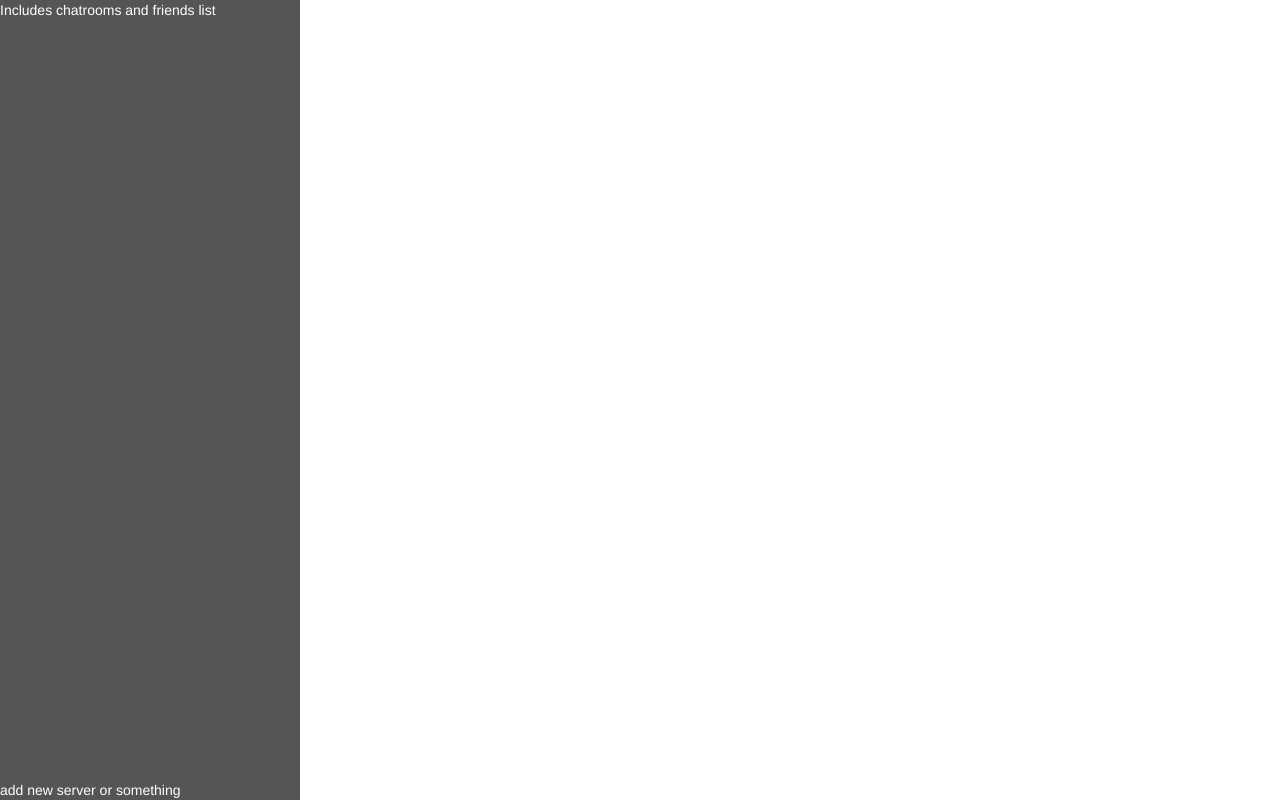
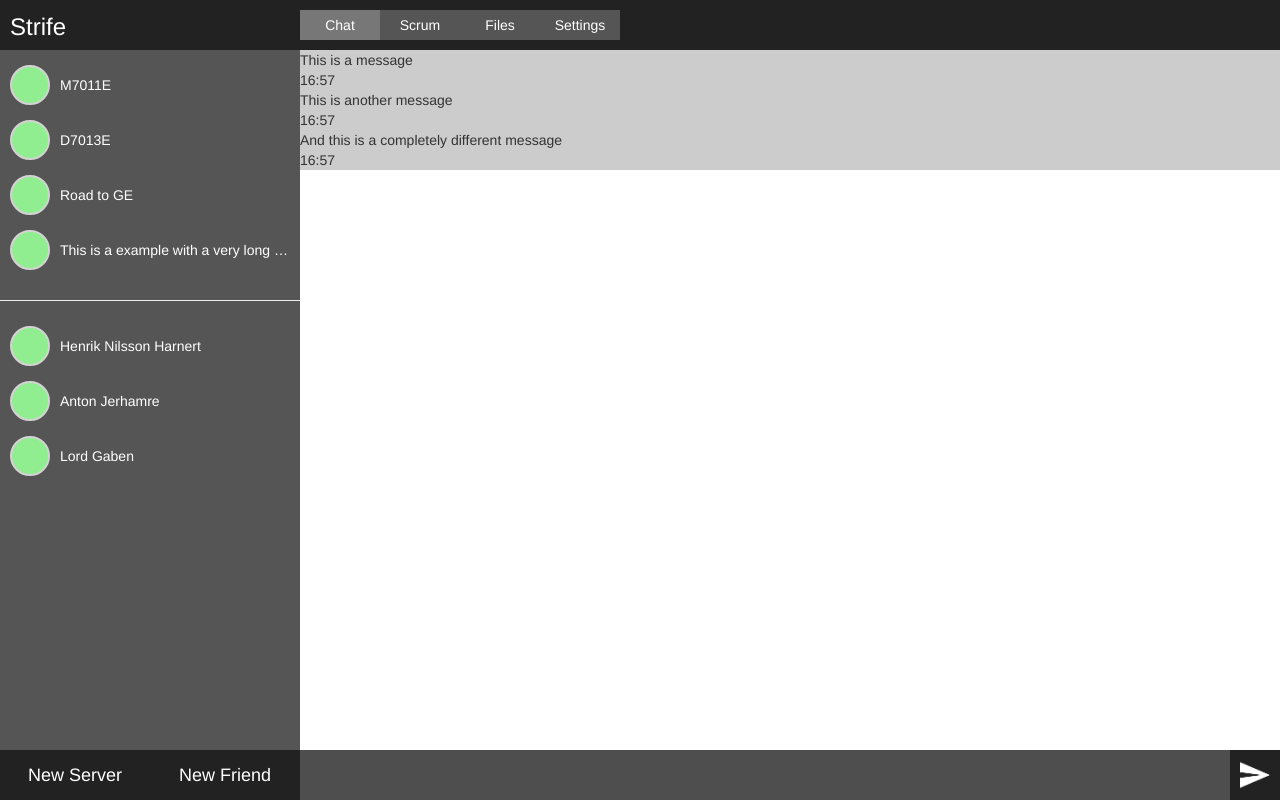
Before and after one commit to Jerhamre/strife, a website: page www/index.html in a window 1280 px wide. Drawn offline with nearby package versions, Linux system fonts and the light colour scheme; files that its build step writes are made by us from their sources.

Commit message:
updated index

```diff
--- a/www/index.html
+++ b/www/index.html
@@ -1,38 +1,105 @@
 <!DOCTYPE html>
 <html>
+<head>
 	<meta charset="utf-8">
 	<meta name="viewport" content="width=device-width, initial-scale=1">
 	<link rel="stylesheet" href="http://maxcdn.bootstrapcdn.com/bootstrap/3.3.5/css/bootstrap.min.css">
-  <link rel="stylesheet" href="../index.css">
 	<script src="https://ajax.googleapis.com/ajax/libs/jquery/1.11.3/jquery.min.js"></script>
 	<script src="http://maxcdn.bootstrapcdn.com/bootstrap/3.3.5/js/bootstrap.min.js"></script>
-
-<head>
 	<title>Strife</title>
 	<link rel="stylesheet" type="text/css" href="resources/css/index.css">
+	<script src="resources/js/index.js"></script>
 </head>
 <body>
 
 <!-- Sidebar -->
 <div id="sidebar">
-	Includes chatrooms and friends list
+
+	<!-- Title header -->
+	<div id="header">
+		<a href="#" id="title">Strife</a>
+	</div>
+
+	<!-- Rooms & Friends -->
+	<div id="rooms">
+		<a href="#" class="room">
+			<div class="pic"></div>
+			<div class="title">M7011E</div>
+		</a>
+		<a href="#" class="room">
+			<div class="pic"></div>
+			<div class="title">D7013E</div>
+		</a>
+		<a href="#" class="room">
+			<div class="pic"></div>
+			<div class="title">Road to GE</div>
+		</a>
+		<a href="#" class="room">
+			<div class="pic"></div>
+			<div class="title">This is a example with a very long Room name!</div>
+		</a>
+	</div>
+	<hr>
+	<div id="friends">
+		<a href="#" class="friend">
+			<div class="pic"></div>
+			<div class="title">Henrik Nilsson Harnert</div>
+		</a>
+		<a href="#" class="friend">
+			<div class="pic"></div>
+			<div class="title">Anton Jerhamre</div>
+		</a>
+		<a href="#" class="friend">
+			<div class="pic"></div>
+			<div class="title">Lord Gaben</div>
+		</a>
 	</div>
 
 	<!-- lower sidebar -->
-<div id="lowersidebar">
-	add new server or something
+	<div id="bottom">
+		<a href="#" id="new_server" class="new_server_and_friend">New Server</a>
+		<a href="#" id="new_friend" class="new_server_and_friend">New Friend</a>
+	</div>
 </div>
 
 <!-- Main content -->
-<div id="main">
-	chat
+<div id="chat">
+	<!-- Top nav bar -->
+	<div id="navBar">
+		<nav>
+			<a href="#" class="navOption selected">Chat</a>
+			<a href="#" class="navOption">Scrum</a>
+			<a href="#" class="navOption">Files</a>
+			<a href="#" class="navOption">Settings</a>
+		</nav>
+	</div>
+	<!-- Messages -->
+	<div id="messageContainer">
+
+		<div class="message">
+			<div class="text">This is a message</div>
+			<div class="timestamp">16:57</div>
+		</div>
+
+		<div class="message">
+			<div class="text">This is another message</div>
+			<div class="timestamp">16:57</div>
+		</div>
+
+		<div class="message">
+			<div class="text">And this is a completely different message</div>
+			<div class="timestamp">16:57</div>
+		</div>
+	</div>
 	<!-- chat input content -->
-	<div id="chatinput">
-		chat input
+	<div id="input">
+		<input id="message">
+		<img id="send" src="resources/images/send_message.png">
 	</div>
 </div>
 
-
-
+<script>
+onWindowResize();
+</script>
 </body>
 </html>
--- a/www/resources/css/index.css
+++ b/www/resources/css/index.css
@@ -1,27 +1,90 @@
+body {
+	width: 100%;
+	padding: 0px;
+	margin: 0px;
+}
+a {
+	text-decoration: none;
+	display: inline-block;
+}
+a:hover {
+	text-decoration: none;
+}
+a:active {
+	text-decoration: none;
+}
 #chat {
-	margin-left:300px;
+	float: right;
 	height:100%;
 	background-color: #ccc;
 }
+#chat #navBar {
+	height: 50px;
+	background-color: #222;
+}
+#chat #navBar nav {
+	margin: 0 auto;
 
-#input {
+}
+#chat #navBar nav .navOption {
+	text-decoration: none;
+	float: left;
+	color: white;
+	background-color: #555;
+	line-height: 30px;
+	margin: 10px 0px 10px 0px;
+	width: 80px;
+	text-align: center;
+    -webkit-transition: background-color 0.2s; /* For Safari 3.1 to 6.0 */
+    transition: background-color 0.2s;
+}
+#chat #navBar nav .navOption:hover {
+	background-color: #333;
+
+}
+#chat #navBar nav .navOption:active {
+	background-color: #444;
+
+}
+#chat #navBar nav .selected {
+	background-color: #777;
+}
+
+#chat #input {
+	width: 100%;
 	height: 50px;
-	width: 100%;
 	position: fixed;
 	bottom: 0;
-	background-color: #c35;
+	background-color: #222;
 }
-#input #message {
+#chat #input #message {
 	float: left;
 	height: 50px;
+	font-size: 18px;
+	padding: 0px 10px 0px 10px;
+	background-color: rgba(255,255,255, 0.2);
+	border: none;
 }
-#chatinput #send {
+#chat #input #send {
 	float: right;
 	height: 50px;
 	width: 50px;
+    padding: 10px;
+    -webkit-transition: opacity 0.2s; /* For Safari 3.1 to 6.0 */
+    transition: opacity 0.2s;
+}
+#chat #input #send:hover {
+	opacity: 0.8;
+}
+#chat #input #send:active {
+	opacity: 0.5;
+
 }
 
-#sidebar{
+/*
+ *	Sidebar
+ */
+#sidebar {
 	list-style-type: none;
 	margin: 0;
 	padding: 0;
@@ -31,15 +94,107 @@
 	overflow: auto;
 	background-color: #555555;
 	color: white;
+	float: left;
+}
+/*
+ *	Sidebar Title
+ */
+#sidebar #header {
+	padding: 10px;
+	height: 50px;
+	background-color: #222;
+	margin-bottom: 10px;
 }
 
-#lowersidebar{
+#sidebar #header #title {
+	font-size: 24px;
+	color: white;
+	text-decoration: none;
+}
+/*
+ *	Sidebar Rooms and Friends
+ */
+#sidebar #rooms, #sidebar #friends {
+	padding: 0px 10px 0px 10px;
+}
+#sidebar #rooms .room, #sidebar #friends .friend {
+	margin: 5px 0px 5px 0px;
+	height: 40px;
+	width: 100%;
+	clear: both;
+}
+#sidebar #rooms .room .pic, #sidebar #friends .friend .pic {
+	width: 40px;
+	height: 40px;
+	background-color: lightgreen;
+	border-radius: 20px;
+	float: left;
+	border: 2px solid #D3D3D3;
+    -webkit-transition: border 0.2s; /* For Safari 3.1 to 6.0 */
+    transition: border 0.2s;
+}
+#sidebar #rooms .room:hover .pic, #sidebar #friends .friend:hover .pic {
+	border: 2px solid #A9A9A9;
+}
+#sidebar #rooms .room:active .pic, #sidebar #friends .friend:active .pic {
+	border: 2px solid #696969;
+}
+#sidebar #rooms .room .title, #sidebar #friends .friend .title {
+	width: 230px;
+	line-height: 40px;
+	float: left;
+	margin-left: 10px;
+    -webkit-transition: color 0.2s; /* For Safari 3.1 to 6.0 */
+    transition: color 0.2s;
+	color: white;
+	white-space: nowrap;
+	overflow: hidden;
+    text-overflow: ellipsis;
+}
+#sidebar #rooms .room:hover .title, #sidebar #friends .friend:hover .title {
+	color: rgb(200, 200, 200);
+}
+#sidebar #rooms .room:active .title, #sidebar #friends .friend:active .title {
+	color: rgb(150, 150, 150);
+
+}
+#sidebar #rooms hr {
+	margin-top: 0px;
+}
+/*
+ *	Sidebar Bottom
+ */
+#sidebar #bottom {
 	list-style-type: none;
     padding: 0;
     width: 300px;
     position: fixed;
     bottom: 0;
     overflow: auto;
-	background-color: #555555;
+	widows: 300px;
 	color: white;
 }
+
+#sidebar #bottom .new_server_and_friend {
+	float: left;
+	background-color: #222;
+	padding: 0;
+	margin: 0;
+	line-height: 50px;
+	font-size: 18px;
+	width: 150px;
+	color: white;
+	text-align: center;
+    -webkit-transition: background-color 0.2s; /* For Safari 3.1 to 6.0 */
+    transition: background-color 0.2s;
+    -webkit-transition: font-size 0.2s; /* For Safari 3.1 to 6.0 */
+    transition: font-size 0.2s;
+}
+#sidebar #bottom .new_server_and_friend:hover {
+	background-color: #333;
+}
+#sidebar #bottom .new_server_and_friend:active {
+	background-color: #444;
+	font-size: 17px;
+
+}
--- a/www/resources/js/index.js
+++ b/www/resources/js/index.js
@@ -0,0 +1,11 @@
+window.onresize = onWindowResize;
+
+function onWindowResize(event) {
+	var w = window.innerWidth;
+	var sidebarW = document.getElementById('sidebar').offsetWidth;
+	var sidebarSendW = document.getElementById('send').offsetWidth;
+	document.getElementById('chat').style.width = (w - sidebarW) + 'px';
+	document.getElementById('navBar').style.width = (w - sidebarW) + 'px';
+	document.getElementById('input').style.width = (w - sidebarW) + 'px';
+	document.getElementById('message').style.width = (w - sidebarW - sidebarSendW) + 'px';
+};
```
Also changed, not shown: app/user.js (added, +21 -0 lines), www/resources/images/send_message.png (added). Lines whose indentation alone changed are shown as unchanged.
